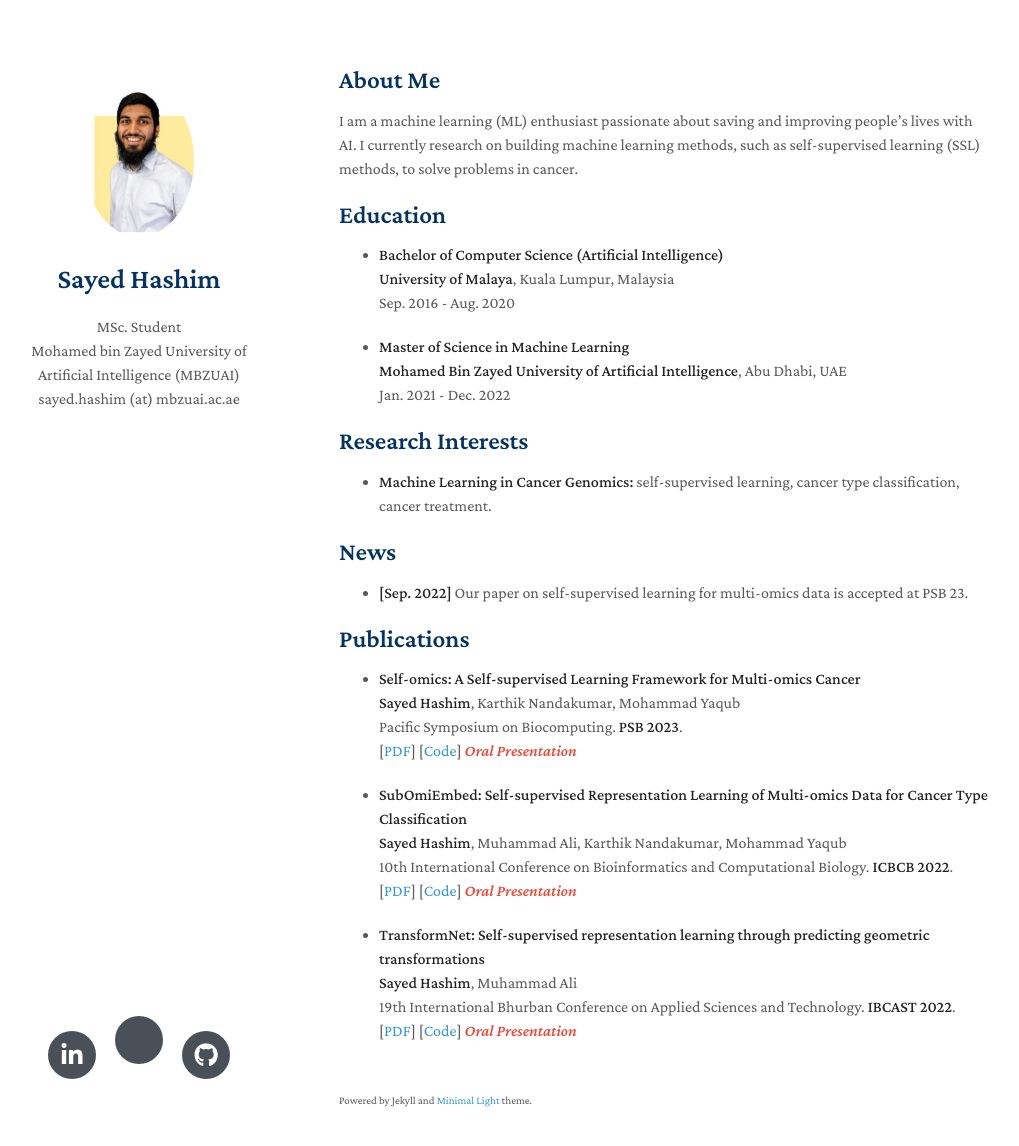
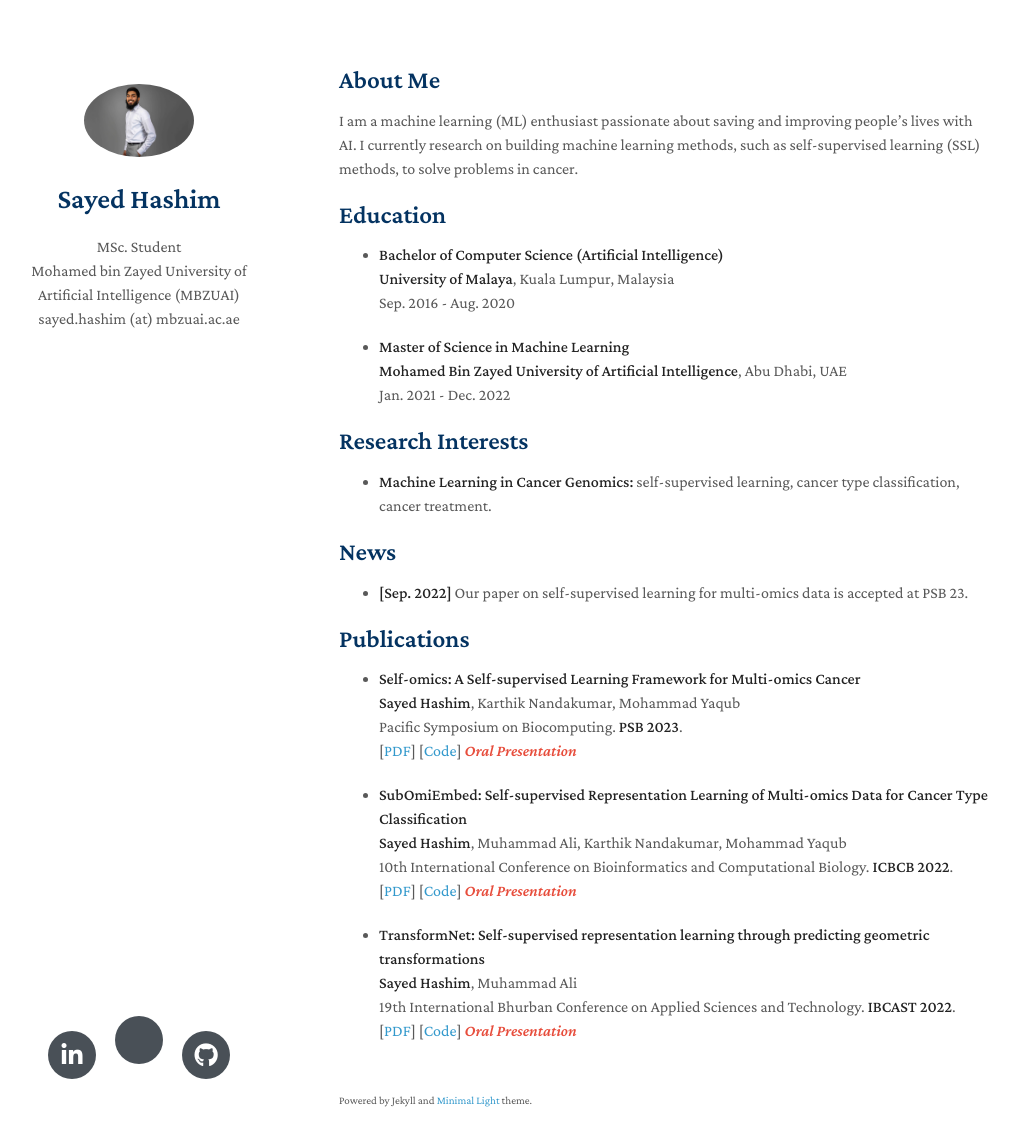
Before and after one commit to hashimsayed0/hashimsayed0.github.io, a Jekyll site: the page built from index.md, in a window 1280 px wide and 1181 px high. Shown: the top 1146 px of the window, without its empty margins (131-1150 px from the left). Built offline with Jekyll 4.4.1, drawn with Linux system fonts in a browser that asks for light colours; nearby versions of some CDN libraries; a style sheet for code colours, icons or effects is not loaded; our own code applies the rules of GitHub Pages for plain Markdown files.

Commit message:
Update _config.yml

```diff
--- a/_config.yml
+++ b/_config.yml
@@ -18,7 +18,7 @@ linkedin: https://www.linkedin.com/in/sayedhashim97/
 
 # Images (e.g., your profile picture and your website's favicon)
 # "favicon" and "favicon_dark" are used for the light and dark modes, respectively.
-avatar: ./assets/img/pic.png
+avatar: ./assets/img/picture.jpg
 favicon: ./assets/img/favicon-32x32.png
 favicon_dark: ./assets/img/favicon-32x32.png
 
```
